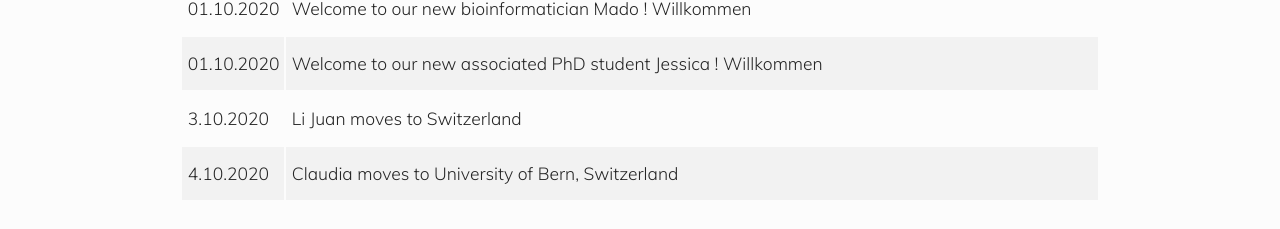
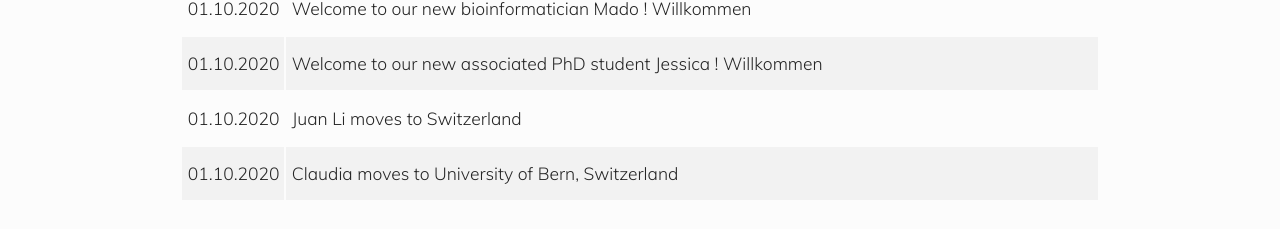
Before and after one commit to banklab/banklab.github.io, a Jekyll site: the page built from index.md, in a window 1280 px wide. Shown: the part 1392-1621 px from the top of the page. Built offline with Jekyll 4.4.1, drawn with Linux system fonts in a browser that asks for light colours; some web fonts are replaced.

Commit message:
Update index.md
corrected auto-format mess-up of dates

```diff
--- a/index.md
+++ b/index.md
@@ -28,8 +28,8 @@ Date | Event
 01.11.2020 | Welcome to our new postdoc Loïc ! Willkommen
 01.10.2020 | Welcome to our new bioinformatician Mado ! Willkommen
 01.10.2020 | Welcome to our new associated PhD student Jessica ! Willkommen
-3.10.2020 | Li Juan moves to Switzerland
-4.10.2020 | Claudia moves to University of Bern, Switzerland
+01.10.2020 | Juan Li moves to Switzerland
+01.10.2020 | Claudia moves to University of Bern, Switzerland
 {:.table__news}
 
 {::comment}
```
